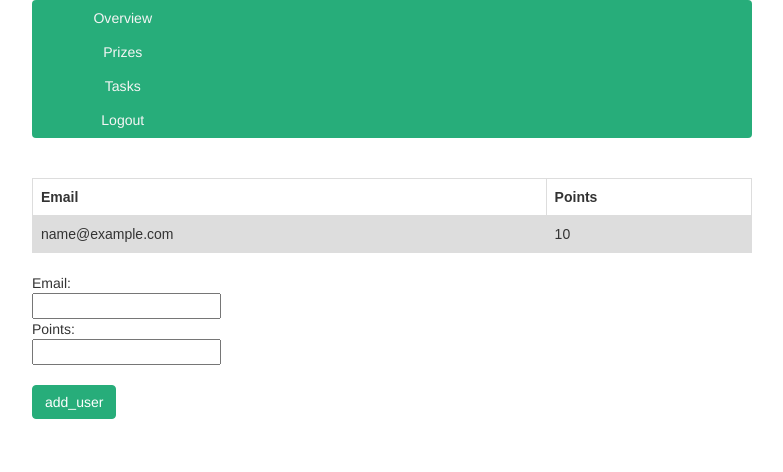
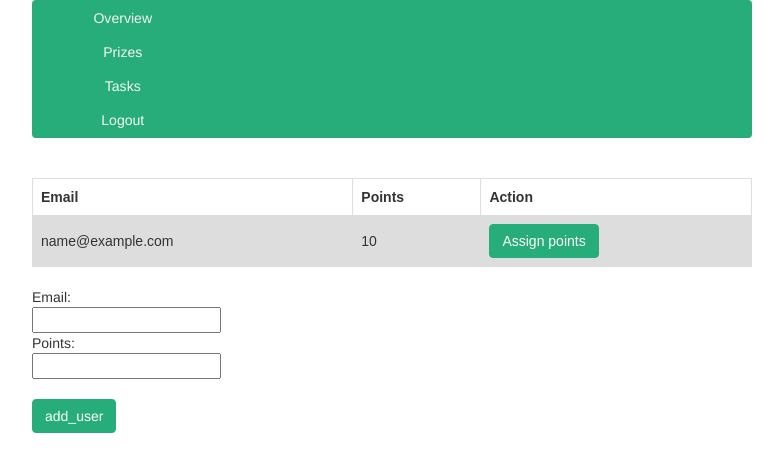
Before and after one commit to skvaryk/pyt_semestral_project, a Flask app: template templates/pages/users.html in a window 1280 px wide. Shown: the top 472 px of the page, without its empty margins (248-1031 px from the left). Run offline with Flask 2, Linux system fonts and the light colour scheme; the template is opened without the code that fills it: most values are stand-ins (such as "Sample title", 1, 10 or a date in 2020); parts of the project's set-up code (start-up, migrations or seed data) failed here and were passed over; some libraries are stand-ins or nearby versions.

Commit message:
added a way to assign points

```diff
--- a/app.py
+++ b/app.py
@@ -8,6 +8,7 @@ from flask_bootstrap import Bootstrap
 from flask_dance.consumer import oauth_authorized
 from flask_dance.contrib.google import make_google_blueprint, google
 from jira import JIRA
+from oauthlib.oauth2 import InvalidClientIdError
 
 from DatabaseManager import DatabaseManager
 from TogglWrapper import TogglWrapper
@@ -74,11 +75,11 @@ def logged_in(blueprint, token):
 @app.route("/")
 @login_required
 def index():
-    if not session['email']:
-        return redirect('/logout')
-    # resp_json = google.get("/oauth2/v2/userinfo").json()
-    # if not resp_json['email']:
-    #     redirect('/logout')
+    # if not session['email']:
+    #     return redirect('/logout')
+    resp_json = google.get("/oauth2/v2/userinfo").json()
+    if not resp_json['email']:
+        redirect('/logout')
     return "You are {email} on Google".format(email=session['email'])
 
 
@@ -241,5 +242,30 @@ def tasks_transition(task_key, transition_id):
     return redirect("/tasks")
 
 
+@app.route('/users/<assignee_email>/points', methods=['POST'])
+@login_required
+def users_assign_points(assignee_email):
+    points = int(request.form['points'])
+    reason = request.form['reason']
+
+    # resp_json = google_bp.session.get("/oauth2/v2/userinfo").json()
+    resp_json = google.get('/oauth2/v2/userinfo').json()
+    if not resp_json['email']:
+        redirect('/logout')
+    current_user_email = resp_json['email']
+    user = database_manager.get_user(current_user_email)
+    if 'role' in user and (user['role'] == 'admin' or user['role'] == 'pm'):
+        database_manager.assign_points(assignee_email, points, reason, current_user_email)
+    else:
+        return 'Not authorized'
+    return redirect("/users")
+
+
+@app.errorhandler(InvalidClientIdError)
+def handle_error(e):
+    session.clear()
+    return redirect('/')
+
+
 if __name__ == '__main__':
     app.run()
--- a/templates/pages/users.html
+++ b/templates/pages/users.html
@@ -7,12 +7,50 @@
         <tr>
             <th>Email</th>
             <th>Points</th>
+            <th>Action</th>
         </tr>
 
         {% for user in users %}
         <tr>
-            <td>{{user['email']}}</td>
-            <td>{{user['points']}}</td>
+            <td>{{ user['email'] }}</td>
+            <td>{{ user['points'] }}</td>
+            <td>
+                <button class="btn btn-primary card-button" data-target="#assignPoints-{{ user['email'] }}"
+                        data-toggle="modal"
+                        name="points_button" type="submit">Assign points
+                </button>
+
+                <!-- Modal -->
+                <div aria-hidden="true" aria-labelledby="assignPointsLabel-{{ user['email'] }}" class="modal fade"
+                     id="assignPoints-{{ user['email'] }}"
+                     role="dialog"
+                     tabindex="-1">
+                    <div class="modal-dialog" role="document">
+                        <div class="modal-content">
+                            <form action="/users/{{ user['email'] }}/points" method="post">
+                                <div class="modal-header">
+                                    <h5 class="modal-title" id="assignPointsLabel-{{ user['email'] }}">Assing
+                                        points</h5>
+                                    <button aria-label="Close" class="close" data-dismiss="modal" type="button">
+                                        <span aria-hidden="true">&times;</span>
+                                    </button>
+                                </div>
+                                <div class="modal-body">
+                                    <label for="reason">Reason:</label>
+                                    <input id="reason" name="reason" type="text"><br>
+                                    <label for="points">Points:</label>
+                                    <input id="points" name="points" type="number" value="0">
+
+                                </div>
+                                <div class="modal-footer">
+                                    <button class="btn btn-secondary" data-dismiss="modal" type="button">Close</button>
+                                    <button class="btn btn-primary" type="submit">Submit</button>
+                                </div>
+                            </form>
+                        </div>
+                    </div>
+                </div>
+            </td>
         </tr>
         {% endfor %}
     </table>
```
Also changed, not shown: DatabaseManager.py (+7 -0 lines).
